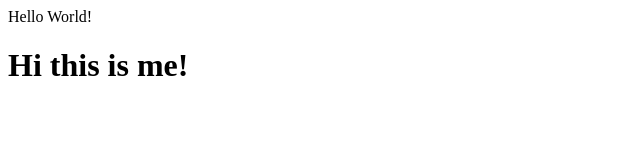
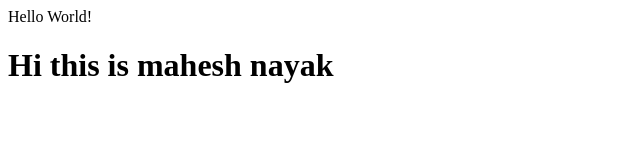
Before and after one commit to mahesh-nayak53/First-demo, a plain HTML site: page index.html in a window 1280 px wide. Shown: the whole page, without its empty margins (0-640 px from the left). Drawn offline with Linux system fonts and the light colour scheme.

Commit message:
Add new changes

```diff
--- a/index.html
+++ b/index.html
@@ -1,2 +1,2 @@
 <p>Hello World!</p>
-<h1>Hi this is me!</h1>
+<h1>Hi this is  mahesh nayak</h1>
```
Also changed, not shown: 1 other file.
